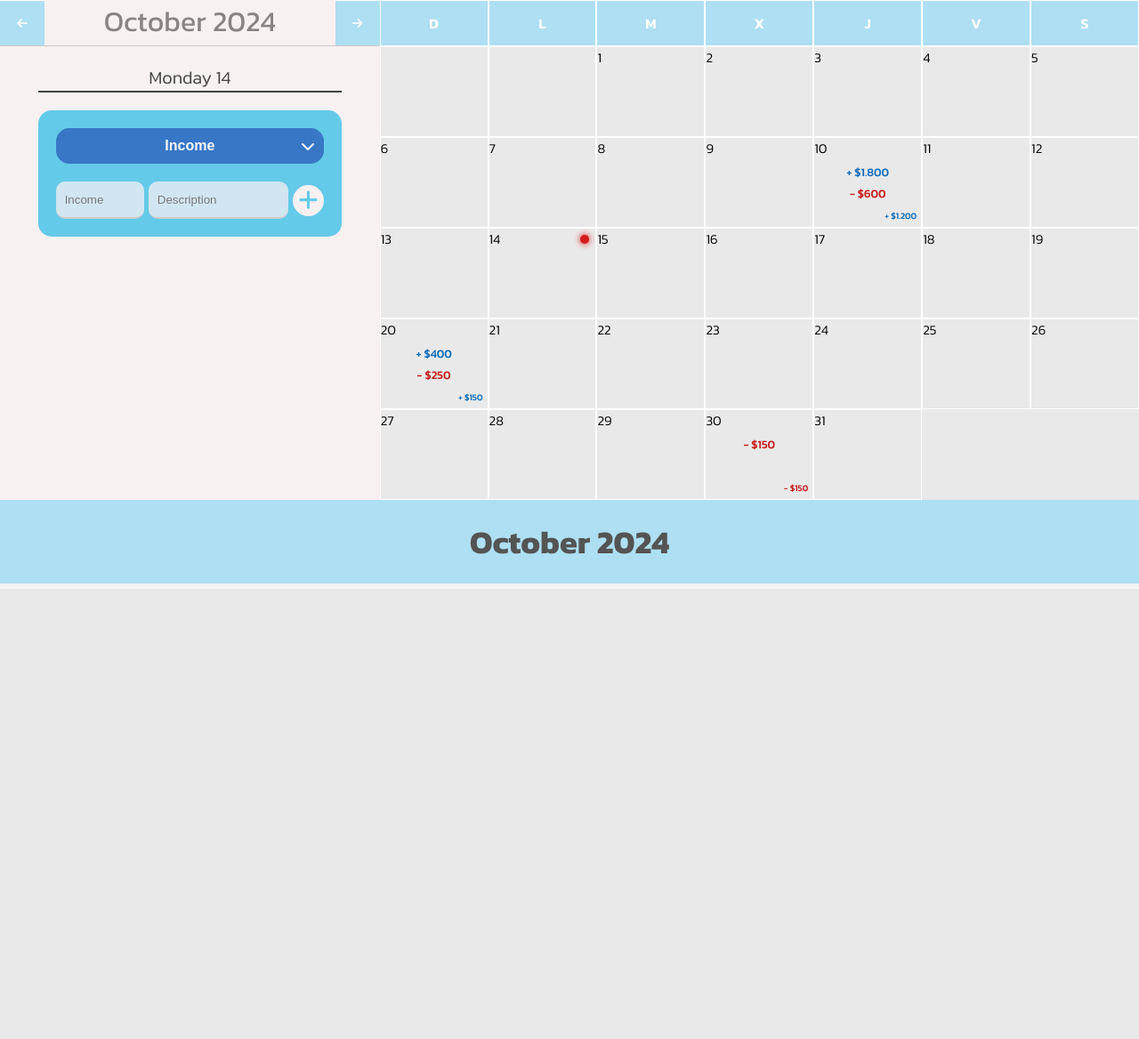
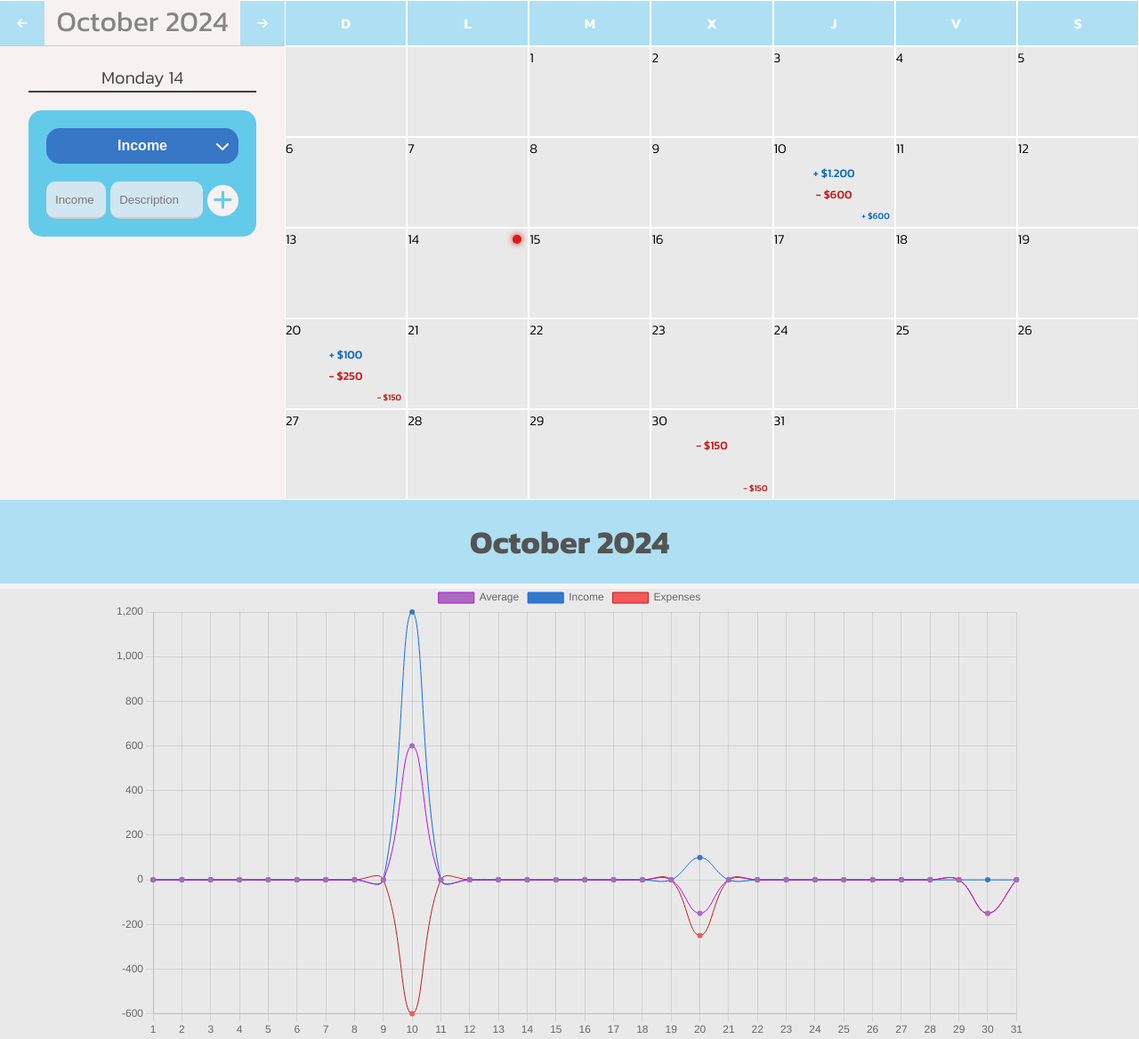
Before and after one commit to AgusIV007/MyFinance, a Flask app: template templates/calendar/calendar.html in a window 1280 px wide. Shown: the part 74-1242 px from the top of the page at 89% size. Before the commit the page ends 730 px from the top, so only its background shows below. Run offline with Flask 3, Linux system fonts and the light colour scheme; the template is opened without the code that fills it, so the values that code supplies are empty; the visitor is signed in with stand-in values (Sample User, id 1); some libraries are stand-ins or nearby versions.

Commit message:
feat(calendario): agregue un grafico que muestra los movimientos de plata

```diff
--- a/templates/calendar/calendar.html
+++ b/templates/calendar/calendar.html
@@ -93,6 +93,12 @@
       </div>
       <div class="month-info">
         <h2></h2>
+        <div>
+          <div style="display: none"></div>
+          <div class="graphic-container">
+            <canvas id="average-graphic" width="100%"></canvas>
+          </div>
+        </div>
       </div>
     </main>
     <footer></footer>
@@ -100,6 +106,7 @@
       src="https://kit.fontawesome.com/b89abaf60d.js"
       crossorigin="anonymous"
     ></script>
-    <script src="static/script.js"></script>
+    <script src="static/script.js" type="module"></script>
+    <script src="https://cdn.jsdelivr.net/npm/chart.js"></script>
   </body>
 </html>
--- a/templates/calendar/static/script.js
+++ b/templates/calendar/static/script.js
@@ -75,11 +75,11 @@
     },
     9: {
       10: [
-        { type: "Income", amount: 1800, description: "Sueldo mensual" },
+        { type: "Income", amount: 1200, description: "Sueldo mensual" },
         { type: "Expenses", amount: 600, description: "Compra de ropa" },
       ],
       20: [
-        { type: "Income", amount: 400, description: "Venta de bicicleta" },
+        { type: "Income", amount: 100, description: "Venta de bicicleta" },
         { type: "Expenses", amount: 250, description: "Cena con amigos" },
       ],
       30: [{ type: "Expenses", amount: 150, description: "Entrada cine" }],
@@ -186,7 +186,7 @@
       setDayPanelInfo(infoMonth, day);
     });
   });
-  setInfoMonth(months[month] + " " + year);
+  setInfoMonth(months[month] + " " + year, infoMonth);
 }
 function addNote(dataInput) {
   setNotesItems(dataInput);
@@ -465,7 +465,97 @@
   });
 });
 
-function setInfoMonth(month) {
+let averageChart;
+const averageGraphic = document.getElementById("average-graphic");
+
+function setInfoMonth(month, infoMonth) {
   const monthTitle = document.querySelector(".month-info h2");
   monthTitle.textContent = month;
+
+  const currentYear = new Date().getFullYear();
+  const currentMonth = new Date().getMonth();
+
+  const daysInMonth = 32 - new Date(currentYear, currentMonth, 32).getDate();
+
+  let x = [];
+  let yIncome = [];
+  let yExpenses = [];
+  let yAverage = [];
+
+  for (let day = 1; day <= daysInMonth; day++) {
+    x.push(day);
+    yIncome.push(getDayValues(day, infoMonth, "Income"));
+    yExpenses.push(getDayValues(day, infoMonth, "Expenses") * -1);
+    yAverage.push(yIncome[day - 1] + yExpenses[day - 1]);
+  }
+
+  if (averageChart) {
+    averageChart.destroy();
+  }
+  averageChart = new Chart(averageGraphic, {
+    type: "line",
+    data: {
+      labels: x,
+      datasets: [
+        {
+          pointBorderWidth: 0,
+          label: "Average",
+          data: yAverage,
+          borderWidth: 1,
+          fill: false,
+          backgroundColor: "#a96cbb",
+          borderColor: "#b50fe6",
+          tension: 0.4,
+        },
+        {
+          pointBorderWidth: 0,
+
+          label: "Income",
+          data: yIncome,
+          borderWidth: 1,
+          fill: false,
+          borderColor: "#0c6fe9",
+          backgroundColor: "#3777c6",
+          tension: 0.4,
+        },
+        {
+          pointBorderWidth: 0,
+
+          label: "Expenses",
+          data: yExpenses,
+          borderWidth: 1,
+          fill: false,
+          borderColor: "#c71a1a",
+          backgroundColor: "#f45858",
+          tension: 0.4,
+        },
+      ],
+    },
+    options: {
+      scales: {
+        x: {
+          beginAtZero: true,
+        },
+      },
+    },
+  });
 }
+
+function getDayValues(day, infoMonth, type) {
+  if (infoMonth[day]) {
+    let suma = 0;
+    infoMonth[day].forEach(function (item) {
+      if (item.type === type) {
+        suma += item.amount;
+      }
+    });
+    return suma;
+  }
+  return 0;
+}
+
+// window.addEventListener("resize", function () {
+//   averageGraphic.style.width = "100%";
+//   averageGraphic.width = "100%";
+//   console.log("averageGraphic");
+// });
--- a/templates/calendar/static/styles.css
+++ b/templates/calendar/static/styles.css
@@ -52,7 +52,7 @@
   align-items: center;
   order: 1;
   height: auto;
-  width: 50%;
+  width: 100%;
 }
 
 .info-top {
@@ -450,6 +450,19 @@
   padding: 20px 0;
   margin: 0;
 }
+.month-info > div {
+  display: flex;
+  width: 100%;
+  justify-content: center;
+}
+
+.graphic-container {
+  min-width: 80%;
+  display: flex;
+  justify-content: center;
+}
+.graphic-container > canvas {
+}
 .month-container {
 }
 .year-title {
@@ -462,9 +475,6 @@
 }
 
 @media (min-width: 767px) {
-  .info {
-    order: 0;
-  }
   main {
     grid-template-columns: 1fr 2fr;
   }
@@ -486,11 +496,16 @@
     min-width: 40%;
   }
   .days-info {
-    flex-direction: row;
+    display: grid;
+    grid-template-columns: repeat(1, 1fr 3fr);
   }
   #previous-btn,
   #next-btn {
     height: 100%;
+  }
+  .info {
+    order: 0;
+    width: 100%;
   }
 }
 @media (min-width: 1450px) {
```
